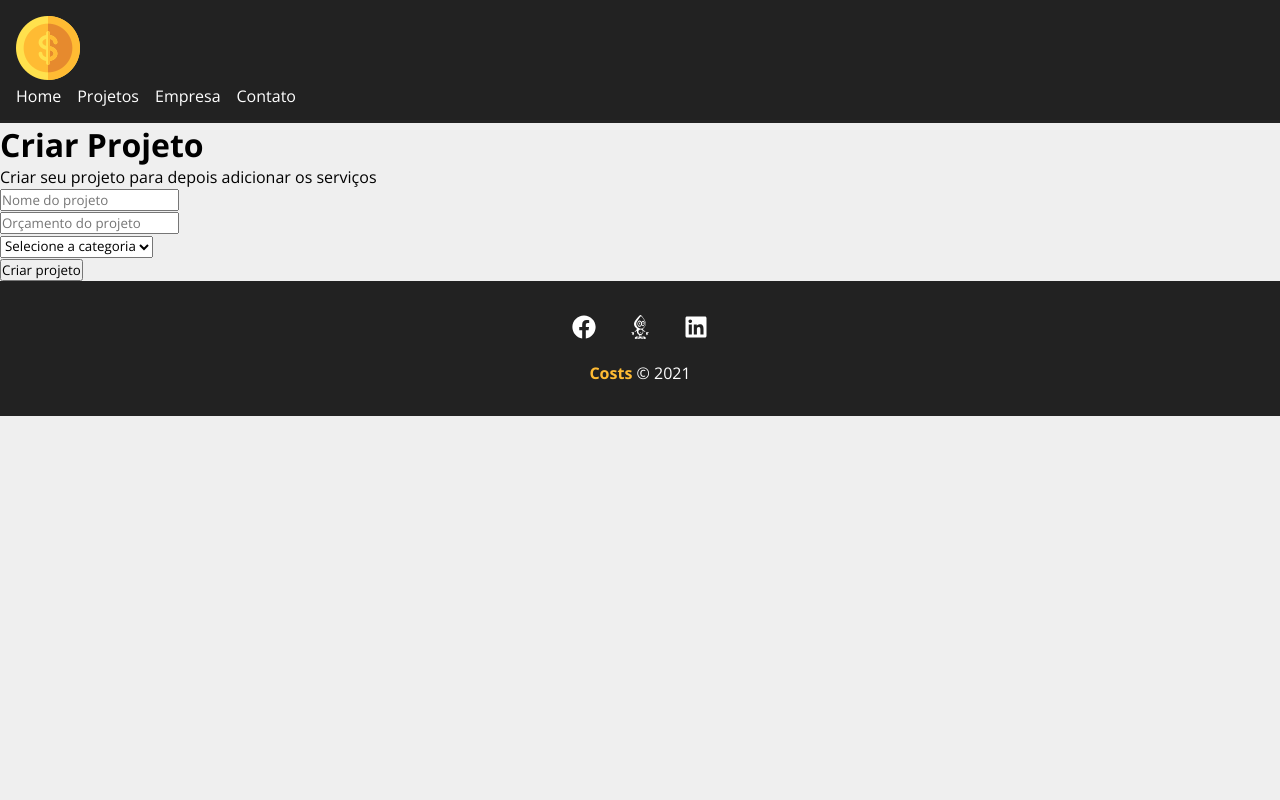
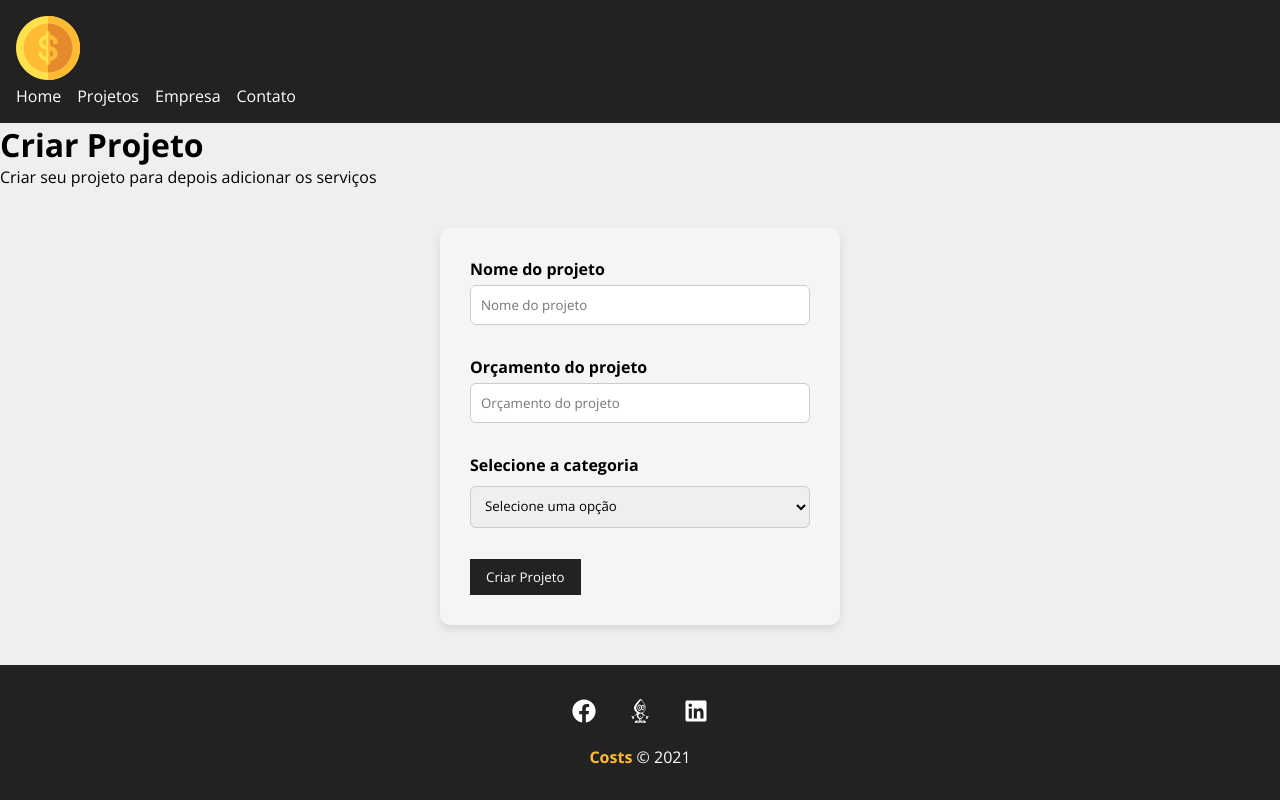
Before and after one commit to gustavogregorio1986/sistema-costs, a React (Create React App) app: page /newproject in a window 1280 px wide. Built offline with nearby package versions, Linux system fonts and the light colour scheme.

Commit message:
Desenvolvendo o formulario no layout

```diff
--- /dev/null
+++ b/src/components/form/Input.js
@@ -0,0 +1,18 @@
+import styles from './Input.module.css';
+
+function Inoput({type, text, name, handleOnChange, value}){
+     return (
+       <div className={styles.form_control}>
+          <label htmlFor={name}>{text}</label>
+          <input type={type}
+          id={name}
+          placeholder={text}
+          name={name}
+          onChange={handleOnChange}
+          value={value}
+          />
+       </div>
+    )
+}
+
+export default Inoput;
--- /dev/null
+++ b/src/components/form/Input.module.css
@@ -0,0 +1,20 @@
+.form_control{
+    display: flex;
+    flex-direction: column;
+    margin-bottom: 1em;
+}
+
+.form_control label{
+    margin-bottom: .6em;
+    font-weight: bold;
+}
+
+form_control input{
+    padding: .7em;
+    border-radius: 0;
+    border: none;
+}
+
+.form_control input:placehoilder{
+    color: #7b7b7b;
+}
--- /dev/null
+++ b/src/components/form/Select.js
@@ -0,0 +1,14 @@
+import styles from './Select.module.css';
+
+function Select({ text, name, options, handleOnChange, value }){
+     return (
+       <div className={styles.form_control}>
+          <label htmlFor={name}>{text}</label>
+          <select ame={name} id={name}>
+              <option>Selecione uma opção</option>
+          </select>
+       </div>
+    )
+}
+
+export default Select;
--- /dev/null
+++ b/src/components/form/Select.module.css
@@ -0,0 +1,26 @@
+.form_control{
+    display: flex;
+    flex-direction: column;
+    margin-bottom: 1em;
+}
+
+.form_control label{
+    margin-bottom: .6em;
+    font-weight: bold;
+}
+
+form_control input{
+    padding: 0%;
+    border-radius: 0;
+    border: none;
+}
+
+.form_control input:placehoilder{
+    color: #7b7b7b;
+}
+
+form_control select{
+    padding: 0.7em;
+    border-radius: 0;
+    border: none;
+}
--- /dev/null
+++ b/src/components/form/Submit.module.css
@@ -0,0 +1,13 @@
+.btn{
+   background-color: #222;
+   color: #FFF;
+   padding:  0.7em 1.2em;
+   text-decoration: none;
+   transition: .5s;
+   cursor: pointer;
+   border: none;
+}
+
+.btn:hover{
+   color: #ffbb33;
+}
--- /dev/null
+++ b/src/components/form/SubmitButton.js
@@ -0,0 +1,11 @@
+import styles from './Submit.module.css';
+
+function SubmitButton({ text }){
+     return (
+       <div>
+          <button className={styles.btn}>{text}</button>
+       </div>
+    )
+}
+
+export default SubmitButton;
--- a/src/components/pages/NewProject.js
+++ b/src/components/pages/NewProject.js
@@ -6,7 +6,7 @@ function NewProject(){
         <div className={styles.newproject_container}>
            <h1>Criar Projeto</h1>
            <p>Criar seu projeto para depois adicionar os serviços</p>
-           <ProjectGroup />
+           <ProjectGroup btnText="Criar Projeto"/>
         </div>
     )
 }
--- a/src/components/project/ProjectForm.js
+++ b/src/components/project/ProjectForm.js
@@ -1,22 +1,27 @@
-function ProjectGroup(){
-     return (
-        <form>
-           <div>
-              <input type="text" placeholder="Nome do projeto" />
-           </div>
-           <div>
-              <input tye="number" placeholder="Orçamento do projeto" />
-           </div>
-           <div>
-              <select name="category_id">
-                 <option disabled selected>Selecione a categoria</option>
-              </select>
-           </div>
-           <div>
-              <input type="submit" value="Criar projeto" />
-           </div>
-        </form>
-     )
+import Input from '../form/Input';
+import styles from './ProjectForm.module.css';
+import Select from '../form/Select';
+import SubmitButton from '../form/SubmitButton';
+
+function ProjectGroup({ btnText}) {
+  return (
+    <form className={styles.form}>
+      <Input
+        type="text"
+        text="Nome do projeto"
+        name="name"
+        placeholder="Insira o nome do projeto"
+      />
+      <Input
+        type="number"
+        text="Orçamento do projeto"
+        name="budget"
+        placeholder="Insira o orçamento total"
+      />
+      <Select name="category_id" text="Selecione a categoria" />
+      <SubmitButton text={btnText} />
+    </form>
+  )
 }
 
 export default ProjectGroup;
--- /dev/null
+++ b/src/components/project/ProjectForm.module.css
@@ -0,0 +1,37 @@
+.form {
+  background-color: #f5f5f5;
+  padding: 30px;
+  border-radius: 10px;
+  box-shadow: 0 4px 8px rgba(0,0,0,0.1);
+  max-width: 400px; /* limita a largura */
+  margin: 40px auto; /* centraliza na tela */
+}
+
+.form label {
+  font-weight: bold;
+  margin-bottom: 5px;
+  display: block;
+}
+
+.form input, .form select {
+  width: 100%;
+  padding: 10px;
+  margin-bottom: 15px;
+  border: 1px solid #ccc;
+  border-radius: 6px;
+}
+
+.form input[type="submit"] {
+  background-color: #007bff;
+  color: #fff;
+  font-weight: bold;
+  cursor: pointer;
+  border: none;
+  padding: 10px 15px;
+  border-radius: 6px;
+  transition: background-color 0.3s ease;
+}
+
+.form input[type="submit"]:hover {
+  background-color: #0056b3;
+}
```
